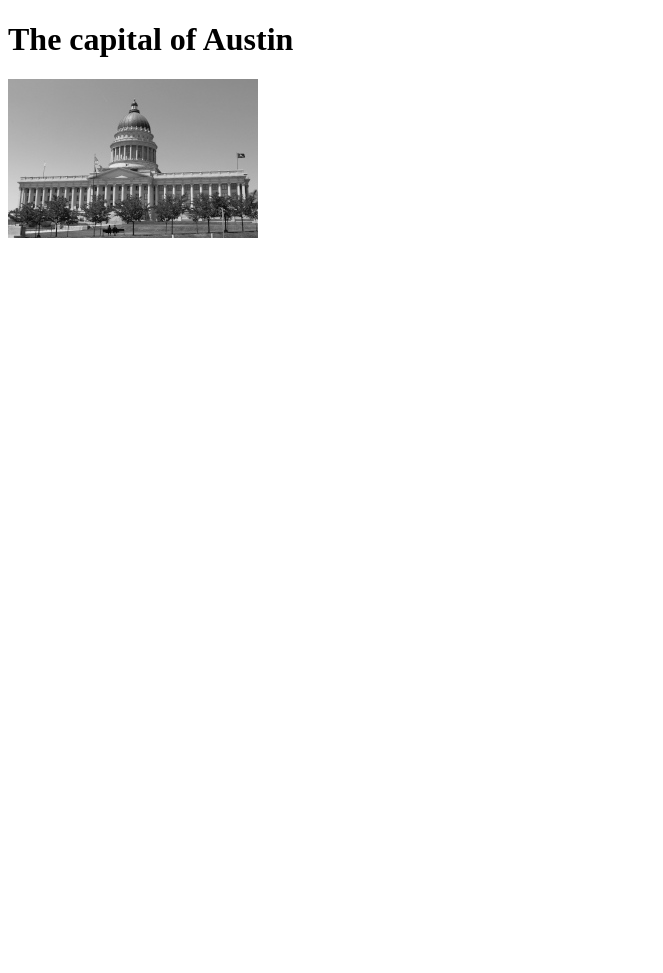
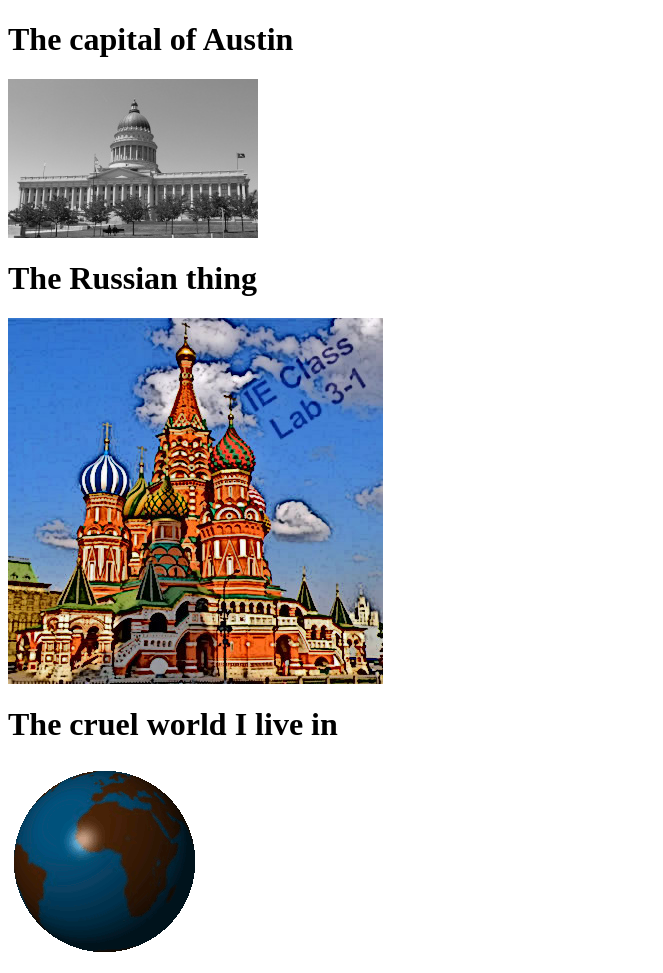
Before and after one commit to nguyenp4/nguyenp4.github.io, a plain HTML site: page index.html in a window 1280 px wide. Shown: the part 2260-3233 px from the top of the page, without its empty margins (0-663 px from the left). Before the commit the page ends 2514 px from the top, so only its background shows below. Drawn offline with Linux system fonts and the light colour scheme.

Commit message:
Just some more images

```diff
--- a/index.html
+++ b/index.html
@@ -40,8 +40,15 @@
 <img src="Images/lab2-3.jpg">
 </p>
 
+   <h1> The Russian thing </h1>
+<p>
+<img src="Images/lab3-1a.jpg">
+</p>
 
-
+    <h1> The cruel world I live in </h1>
+<p>
+<img src="Images/lab3-2a.gif">
+</p>
     </body>
 
 
```
Also changed, not shown: Images/lab3-1a.jpg (added), Images/lab3-1b.jpg (added), Images/lab3-1c.jpg (added), Images/lab3-1d.jpg (added), Images/lab3-1e.jpg (added), Images/lab3-2a.gif (added), Images/lab3-2b.jpg (added).
